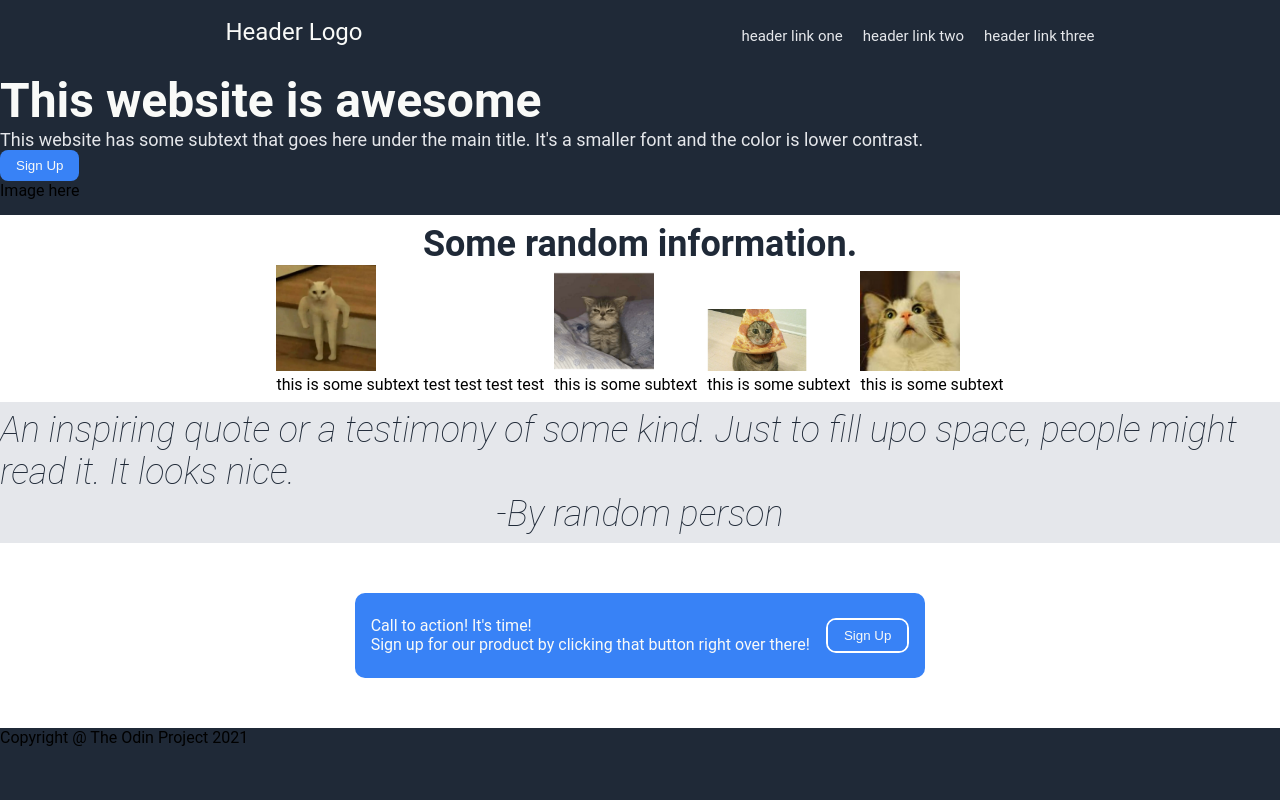
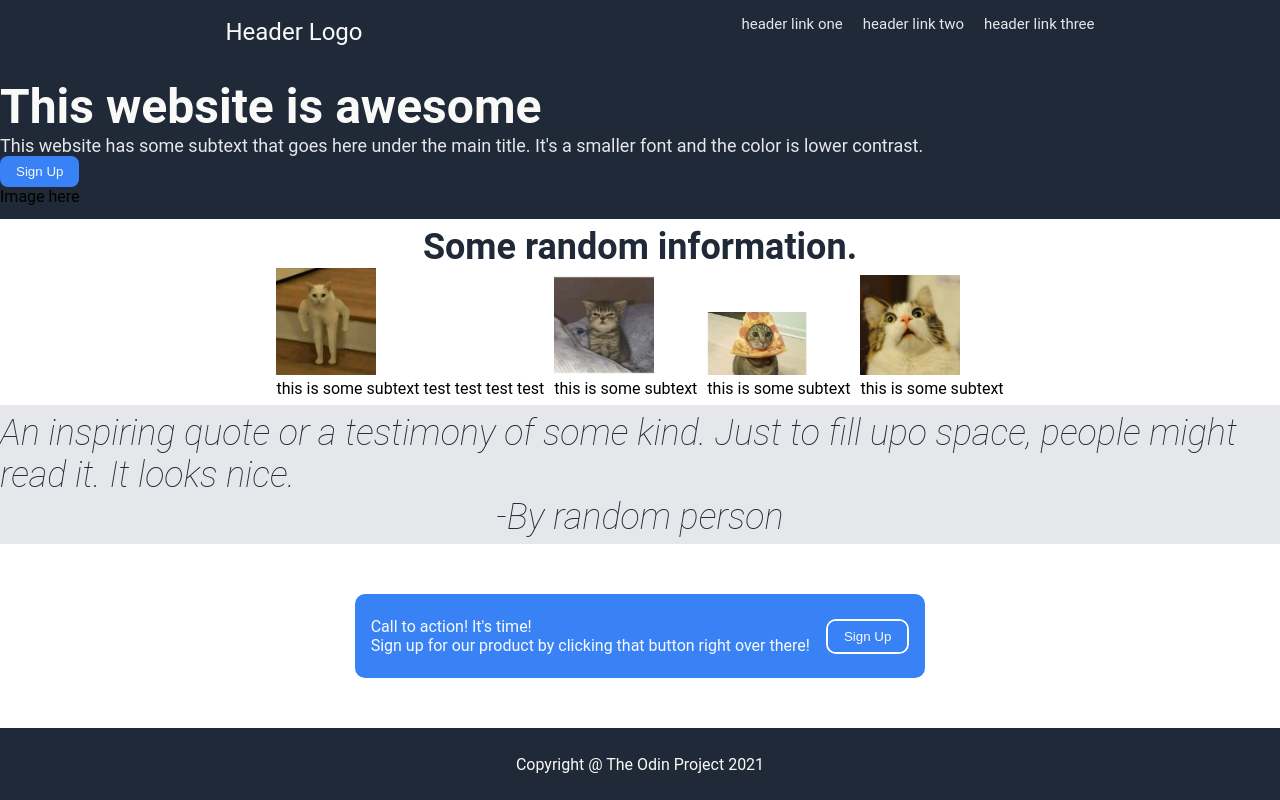
Before and after one commit to ashrafazmy/landing-page-project, a plain HTML site: page index.html in a window 1280 px wide. Drawn offline with Linux system fonts and the light colour scheme.

Commit message:
Update footer and header section styling for css

```diff
--- a/style.css
+++ b/style.css
@@ -11,12 +11,14 @@ body {
     display: flex;
     justify-content: space-around;
     padding:0 16px;
+    flex:1 ;
 }
+
 
 .left-link {
     display: flex;
     justify-content: space-between;
-    align-items: center;
+    align-items: flex-start;
     gap: 20px;
     font-size: 15px;
 }
@@ -81,6 +83,14 @@ body {
 
 }
 
+.footer {
+    color: #f9faf8;
+
+    display: flex;
+    justify-content: center;
+    align-items: center;
+}
+
 .header, .hero, .footer{
     height: 72px;
     background-color: #1f2937;
```
